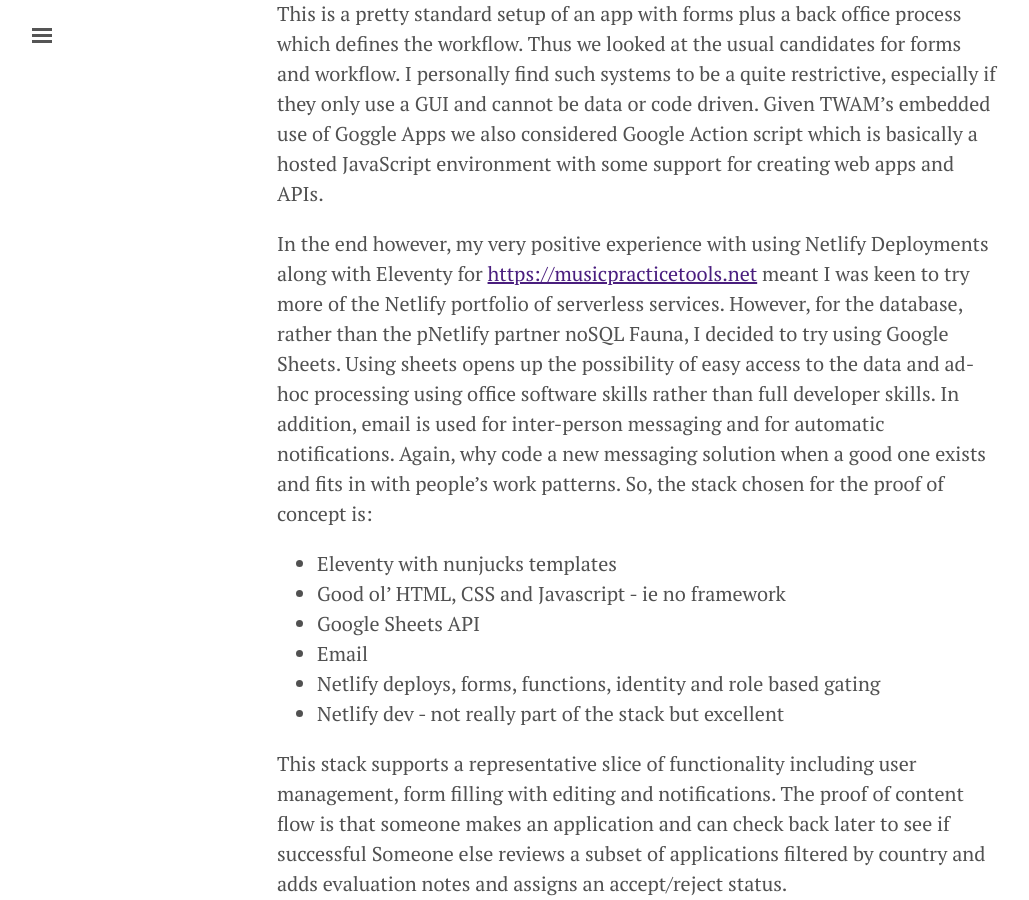
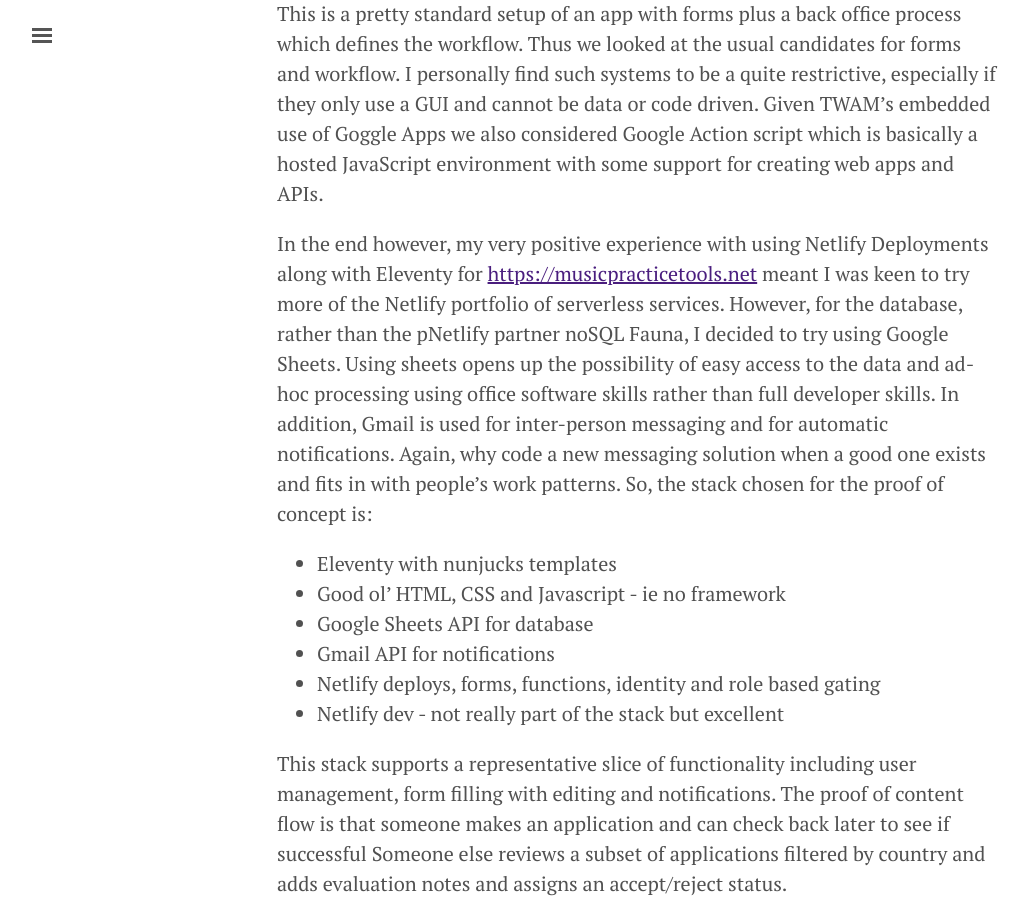
Before and after one commit to OpenDirective/opendirective.github.io, a Jekyll site: the page built from _posts/2020-08-25-TWAM-proof-of-concept.md, in a window 1280 px wide and 900 px high, scrolled down 771 px. Shown: the whole window, without its empty margins (3-1032 px from the left). Built offline with Jekyll 4.4.1, drawn with Linux system fonts in a browser that asks for light colours.

Commit message:
Update gmail reference

```diff
--- a/_posts/2020-08-25-TWAM-proof-of-concept.md
+++ b/_posts/2020-08-25-TWAM-proof-of-concept.md
@@ -13,12 +13,12 @@
 
 This is a pretty standard setup of an app with forms plus a back office process which defines the  workflow. Thus we looked at the usual candidates for forms and workflow. I personally find such systems to be a quite restrictive, especially if they only use a GUI and cannot be data or code driven. Given TWAM's embedded use of Goggle Apps we also considered Google Action script which is basically a hosted JavaScript environment with some support for creating web apps and APIs.
 
-In the end however, my very positive experience with using Netlify Deployments along with Eleventy for [https://musicpracticetools.net](https://musicpracticetools.net) meant I was keen to try more of the Netlify portfolio of serverless services. However, for the database, rather than the pNetlify partner noSQL Fauna, I decided to try using Google Sheets. Using sheets opens up the possibility of easy access to the data and ad-hoc processing using office software skills rather than full developer skills. In addition, email is used for inter-person messaging and for automatic notifications. Again, why code a new messaging solution when a good one exists and fits in with people's work patterns. So, the stack chosen for the proof of concept is:
+In the end however, my very positive experience with using Netlify Deployments along with Eleventy for [https://musicpracticetools.net](https://musicpracticetools.net) meant I was keen to try more of the Netlify portfolio of serverless services. However, for the database, rather than the pNetlify partner noSQL Fauna, I decided to try using Google Sheets. Using sheets opens up the possibility of easy access to the data and ad-hoc processing using office software skills rather than full developer skills. In addition, Gmail is used for inter-person messaging and for automatic notifications. Again, why code a new messaging solution when a good one exists and fits in with people's work patterns. So, the stack chosen for the proof of concept is:
 
 * Eleventy with nunjucks templates
 * Good ol' HTML, CSS and Javascript - ie no framework
-* Google Sheets API
-* Email
+* Google Sheets API for database
+* Gmail API for notifications
 * Netlify deploys, forms, functions, identity and role based gating
 * Netlify dev - not really part of the stack but excellent
 
```
